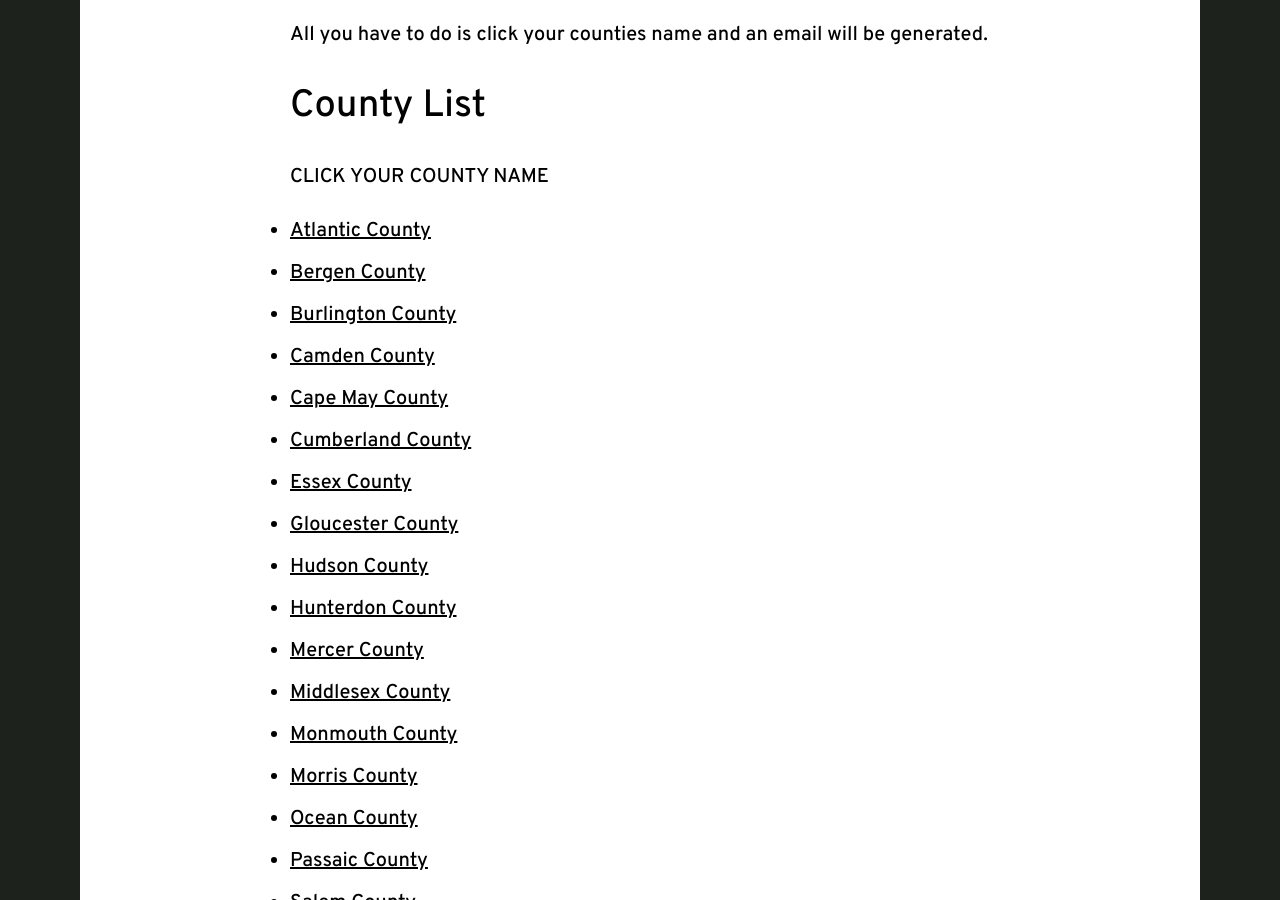
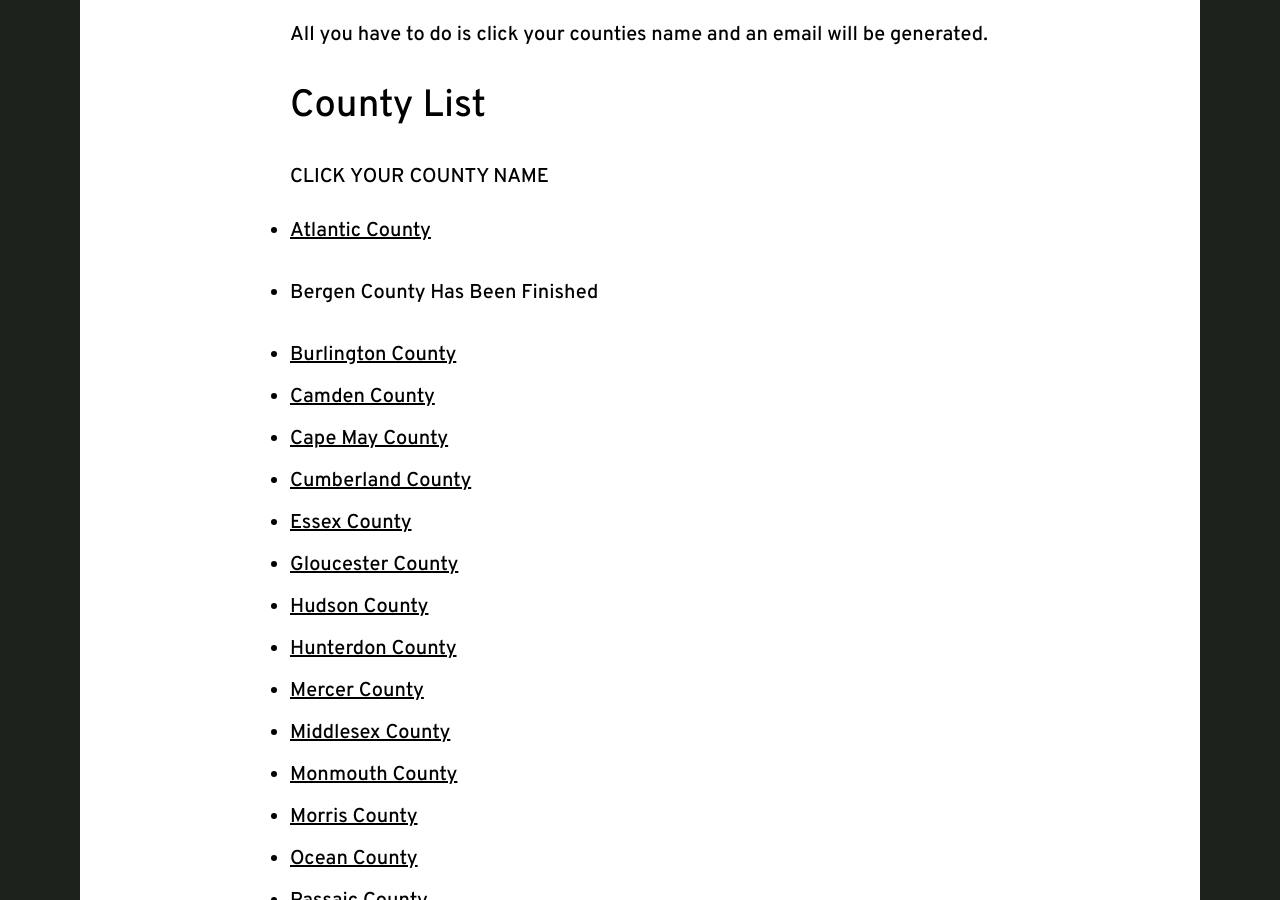
Before and after one commit to dsa-ntc/uncommittednj.org, a Jekyll site: the page built from county-clerk-campaign.html, in a window 1280 px wide and 900 px high, scrolled down 1351 px. Built offline with Jekyll 4.4.1, drawn with Linux system fonts in a browser that asks for light colours; nearby versions of some CDN libraries; comment, search, counter and statistics services are not loaded.

Commit message:
Update county-clerk-campaign.html

```diff
--- a/county-clerk-campaign.html
+++ b/county-clerk-campaign.html
@@ -22,7 +22,7 @@ og:image: /assets/county-clerk-social.png
     <p> CLICK YOUR COUNTY NAME</p>
     <ul>
       <li><a href="mailto:giralo_joe@aclink.org?subject=We%20Demand%20a%20Fair%20Ballot&body=Dear%20County%20Clerk%20Giralo%2C%0AAs%20a%20county%20resident%20and%20voter%2C%20I%20demand%20transparency%20and%20fairness%20in%20our%20ballots.%20We%20have%20seen%20how%20the%20county%20has%20been%20opaque%20and%20inconsistent%20in%20your%20handling%20of%20Uncommitted%20campaign%20delegates.%20%0AWe%20request%20that%20our%20county%20present%20Uncommitted%20on%20the%20ballot%20in%20office%20block%20format%20with%20similar%20font%20size%2C%20capitalization%2C%20and%20slogan%20present.%0A%0A%0AWe%20request%20counties%20correct%20any%20omissions%20of%20our%20slate%20on%20state%20websites%20and%20notify%20the%20campaign%20by%20Wednesday%20of%20corrections.%0A%0A%0AWe%20request%20you%20to%20re-draw%20choices%20for%20President%20because%20Uncommitted%20was%20excluded%20from%20the%20ballot%20drawing%2C%20or%20explain%20under%20what%20authority%20they%20were%20to%20be%20excluded%20from%20the%20drawing.%0A%0A%0AWe%20request%20that%20a%20sample%20ballot%20be%20released%20as%20soon%20as%20possible%20reflecting%20these%20changes.%0A%0A%0AThank%20you%2C%0AA%20concerned%20constituent">Atlantic County</a>
-      <li><a href="mailto:jhogan@co.bergen.nj.us?cc=countyclerk@co.bergen.nj.us&subject=We%20demand%20a%20fair%20ballot&body=Dear%20County%20Clerk%20Hogan%2C%0AAs%20a%20county%20resident%20and%20voter%2C%20I%20demand%20transparency%20and%20fairness%20in%20our%20ballots.%20We%20have%20seen%20how%20the%20county%20has%20been%20opaque%20and%20inconsistent%20in%20your%20handling%20of%20Uncommitted%20campaign%20delegates.%20%0AWe%20request%20that%20our%20county%20present%20Uncommitted%20on%20the%20ballot%20in%20office%20block%20format%20with%20similar%20font%20size%2C%20capitalization%2C%20and%20slogan%20present.%0A%0A%0AWe%20request%20counties%20correct%20any%20omissions%20of%20our%20slate%20on%20state%20websites%20and%20notify%20the%20campaign%20by%20Wednesday%20of%20corrections.%0A%0A%0AWe%20request%20you%20to%20re-draw%20choices%20for%20President%20because%20Uncommitted%20was%20excluded%20from%20the%20ballot%20drawing%2C%20or%20explain%20under%20what%20authority%20they%20were%20to%20be%20excluded%20from%20the%20drawing.%0A%0A%0AWe%20request%20that%20a%20sample%20ballot%20be%20released%20as%20soon%20as%20possible%20reflecting%20these%20changes.%0A%0A%0AThank%20you%2C%0AA%20concerned%20constituent">Bergen County</a>
+      <li><p>Bergen County Has Been Finished</p></li>
       <li><a href="mailto:jschwartz@co.burlington.nj.us?cc=countyclerk@co.burlington.nj.us&subject=We%20Demand%20a%20Fair%20Ballot&body=Dear%20County%20Clerk%20Schwartz%2C%0AAs%20a%20county%20resident%20and%20voter%2C%20I%20demand%20transparency%20and%20fairness%20in%20our%20ballots.%20We%20have%20seen%20how%20the%20county%20has%20been%20opaque%20and%20inconsistent%20in%20your%20handling%20of%20Uncommitted%20campaign%20delegates.%20%0AWe%20request%20that%20our%20county%20present%20Uncommitted%20on%20the%20ballot%20in%20office%20block%20format%20with%20similar%20font%20size%2C%20capitalization%2C%20and%20slogan%20present.%0A%0A%0AWe%20request%20counties%20correct%20any%20omissions%20of%20our%20slate%20on%20state%20websites%20and%20notify%20the%20campaign%20by%20Wednesday%20of%20corrections.%0A%0A%0AWe%20request%20you%20to%20re-draw%20choices%20for%20President%20because%20Uncommitted%20was%20excluded%20from%20the%20ballot%20drawing%2C%20or%20explain%20under%20what%20authority%20they%20were%20to%20be%20excluded%20from%20the%20drawing.%0A%0A%0AWe%20request%20that%20a%20sample%20ballot%20be%20released%20as%20soon%20as%20possible%20reflecting%20these%20changes.%0A%0A%0AThank%20you%2C%0AA%20concerned%20constituent">Burlington County</a>
       <li><a href="mailto:joe.ripa@camdencounty.com?cc=countyclerk@camdencounty.com&subject=We%20Demand%20a%20Fair%20Ballot&body=Dear%20County%20Clerk%20Ripa%2C%0AAs%20a%20county%20resident%20and%20voter%2C%20I%20demand%20transparency%20and%20fairness%20in%20our%20ballots.%20We%20have%20seen%20how%20the%20county%20has%20been%20opaque%20and%20inconsistent%20in%20your%20handling%20of%20Uncommitted%20campaign%20delegates.%20%0AWe%20request%20that%20our%20county%20present%20Uncommitted%20on%20the%20ballot%20in%20office%20block%20format%20with%20similar%20font%20size%2C%20capitalization%2C%20and%20slogan%20present.%0A%0A%0AWe%20request%20counties%20correct%20any%20omissions%20of%20our%20slate%20on%20state%20websites%20and%20notify%20the%20campaign%20by%20Wednesday%20of%20corrections.%0A%0A%0AWe%20request%20you%20to%20re-draw%20choices%20for%20President%20because%20Uncommitted%20was%20excluded%20from%20the%20ballot%20drawing%2C%20or%20explain%20under%20what%20authority%20they%20were%20to%20be%20excluded%20from%20the%20drawing.%0A%0A%0AWe%20request%20that%20a%20sample%20ballot%20be%20released%20as%20soon%20as%20possible%20reflecting%20these%20changes.%0A%0A%0AThank%20you%2C%0AA%20concerned%20constituent">Camden County</a>
       <li><a href="mailto:rita.rothberg@capemaycountynj.gov?cc=coclerk@co.cape-may.nj.us&subject=We%20demand%20a%20fair%20ballot&body=Dear%20County%20Clerk%20Rothberg%2C%0AAs%20a%20county%20resident%20and%20voter%2C%20I%20demand%20transparency%20and%20fairness%20in%20our%20ballots.%20We%20have%20seen%20how%20the%20county%20has%20been%20opaque%20and%20inconsistent%20in%20your%20handling%20of%20Uncommitted%20campaign%20delegates.%20%0AWe%20request%20that%20our%20county%20present%20Uncommitted%20on%20the%20ballot%20in%20office%20block%20format%20with%20similar%20font%20size%2C%20capitalization%2C%20and%20slogan%20present.%0A%0A%0AWe%20request%20counties%20correct%20any%20omissions%20of%20our%20slate%20on%20state%20websites%20and%20notify%20the%20campaign%20by%20Wednesday%20of%20corrections.%0A%0A%0AWe%20request%20you%20to%20re-draw%20choices%20for%20President%20because%20Uncommitted%20was%20excluded%20from%20the%20ballot%20drawing%2C%20or%20explain%20under%20what%20authority%20they%20were%20to%20be%20excluded%20from%20the%20drawing.%0A%0A%0AWe%20request%20that%20a%20sample%20ballot%20be%20released%20as%20soon%20as%20possible%20reflecting%20these%20changes.%0A%0A%0AThank%20you%2C%0AA%20concerned%20constituent">Cape May County</a>
```
